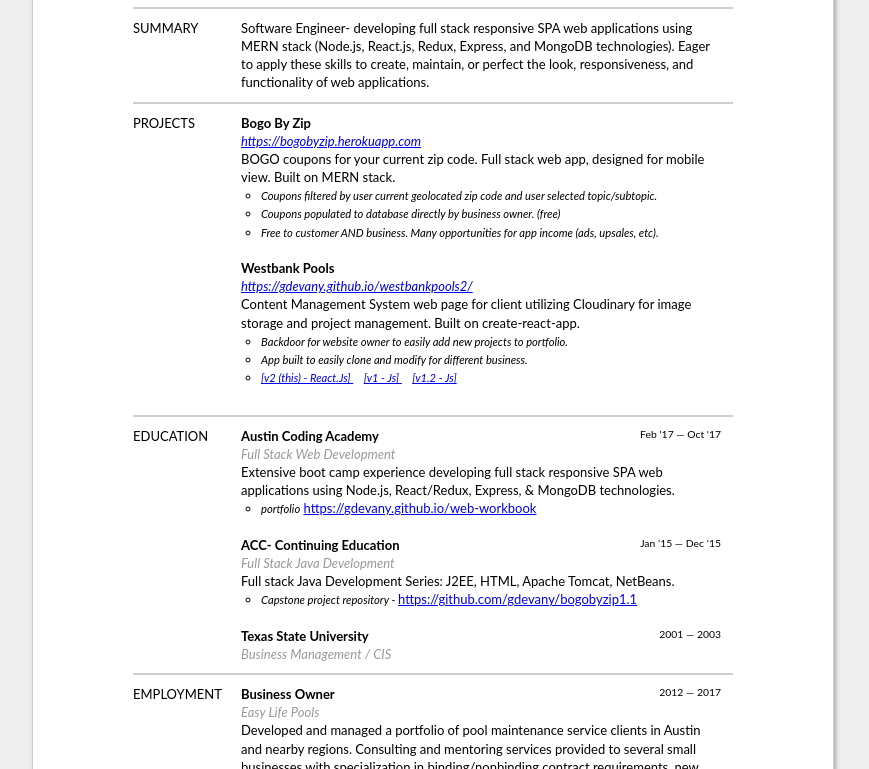
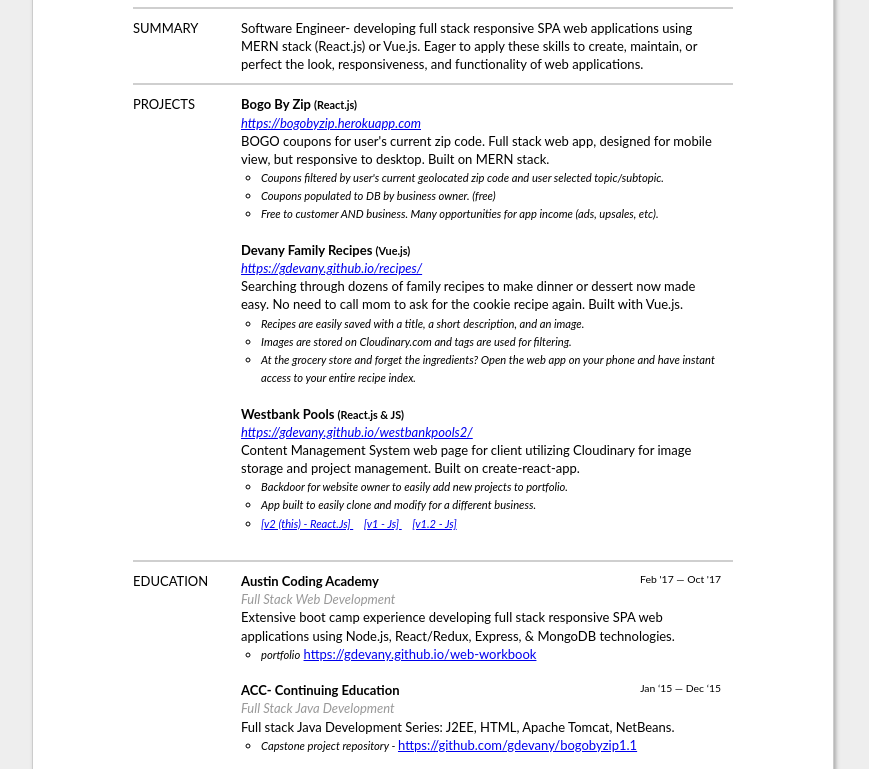
Before and after one commit to gdevany/gdevany.github.io, a plain HTML site: page gregDevanyResume2017.html in a window 1280 px wide. Shown: the part 169-938 px from the top of the page, without its empty margins (207-1076 px from the left). Drawn offline with Linux system fonts and the light colour scheme.

Commit message:
Update resume to reflect Heath Consulting and Vue.js

```diff
--- a/gregDevanyResume2017.html
+++ b/gregDevanyResume2017.html
@@ -190,7 +190,7 @@
     <span class='name largeFont'>
       Greg Devany,
     </span>
-    <span class='mediumFont'>Junior Web Developer</span>
+    <span class='mediumFont'>&nbsp Junior Web Engineer</span>
   </div>
 
   <div id='basicsBlock' class='smallFont'>
@@ -219,9 +219,9 @@
     </div>
     <div class='sectionContent'>
       <span>Software Engineer- developing full stack responsive SPA web applications
-        using MERN stack (Node.js, React.js, Redux, Express, and MongoDB technologies).
-        Eager to apply these skills to create, maintain, or perfect the look,
-        responsiveness, and functionality of web applications.</span>
+        using MERN stack (React.js) or Vue.js.  Eager to apply these skills to create, maintain,
+				or perfect the look, responsiveness, and functionality of web applications.
+			</span>
     </div>
   </div>
 
@@ -234,9 +234,7 @@
     <div class='sectionContent'>
       <div class='projectsBlock'>
 
-        <span class='title'>
-          Bogo By Zip
-        </span>
+        <span class='title'>Bogo By Zip <small>(React.js)</small></span>
         <div>
           <em>
             <a href="https://bogobyzip.herokuapp.com"
@@ -245,20 +243,19 @@
           </em>
         </div>
         <div class=''>
-          BOGO coupons for your current zip code. Full stack web app, designed
-          for mobile view.  Built on MERN stack.
+          BOGO coupons for user's current zip code. Full stack web app, designed
+          for mobile view, but responsive to desktop.  Built on MERN stack.
         </div>
         <ul>
-
 	        <li>
 	          <span class="smallFont itallyFont">
-            Coupons filtered by user current geolocated zip code and user
+	            Coupons filtered by user's current geolocated zip code and user
 	            selected topic/subtopic.
 	          </span>
 	        </li>
 	        <li>
 	          <span class="smallFont itallyFont">
-            Coupons populated to database directly by business owner. (free)
+	            Coupons populated to DB by business owner. (free)
 	          </span>
 	        </li>
 	        <li>
@@ -270,9 +267,40 @@
       	</ul>
         <br />
 
-        <span class='title'>
-          Westbank Pools
+				<span class='title'>Devany Family Recipes <small>(Vue.js)</small></span>
+        <div>
+          <em>
+            <a href="https://gdevany.github.io/recipes/"
+            target="_blank">https://gdevany.github.io/recipes/
+            </a>
+          </em>
+        </div>
+        <div class=''>
+          Searching through dozens of family recipes to make dinner or dessert now
+					made easy.  No need to call mom to ask for the cookie recipe again. Built
+					with Vue.js.
+        </div>
+        <ul>
+	        <li>
+	          <span class="smallFont itallyFont">
+	            Recipes are easily saved with a title, a short description, and an image.
 	          </span>
+	        </li>
+	        <li>
+	          <span class="smallFont itallyFont">
+	            Images are stored on Cloudinary.com and tags are used for filtering.
+	          </span>
+	        </li>
+	        <li>
+	          <span class="smallFont itallyFont">
+	            At the grocery store and forget the ingredients? Open the web app
+							on your phone and have instant access to your entire recipe index.
+	          </span>
+	        </li>
+      	</ul>
+        <br />
+
+        <span class='title'>Westbank Pools <small>(React.js & JS)</small></span>
         <div>
           <em>
             <a href="https://gdevany.github.io/westbankpools2/"
@@ -293,7 +321,7 @@
         </li>
         <li>
           <span class="smallFont itallyFont">
-            App built to easily clone and modify for different business.
+            App built to easily clone and modify for a different business.
           </span>
         </li>
         <li>
@@ -398,6 +426,18 @@
     <div class='sectionContent'>
 			<div class="jobBlock">
 
+        <span class='title'>Junior Web Engineer (contractor)</span>
+        <span class='date'>
+          2018
+        </span>
+        <div><em>Heath Consulting</em></div>
+	      <div><a href=''></a></div>
+	      <div>
+	        Project work on Tree.house (React.js) web app which consisted of over
+					600 custom JS files.  Assigned to aesthetic front-end bug fixes, client-side
+					data flow fixes, and complete page view reconfiguring.
+	      </div><br />
+
 				<span class='title'>Business Owner</span>
         <span class='date'>
           2012 &mdash; 2017
@@ -438,6 +478,7 @@
     <div class='sectionContent'>
       <div class='skillBlock'>
         <span class='title'>Web Development <em>(intermediate)</em>:</span>
+					<span>Vue.js</span>
           <span>React/Redux</span>,
           <span>Node.js</span>,
           <span>Javascript ES/6</span>,
```
Lines whose indentation alone changed are shown as unchanged.
